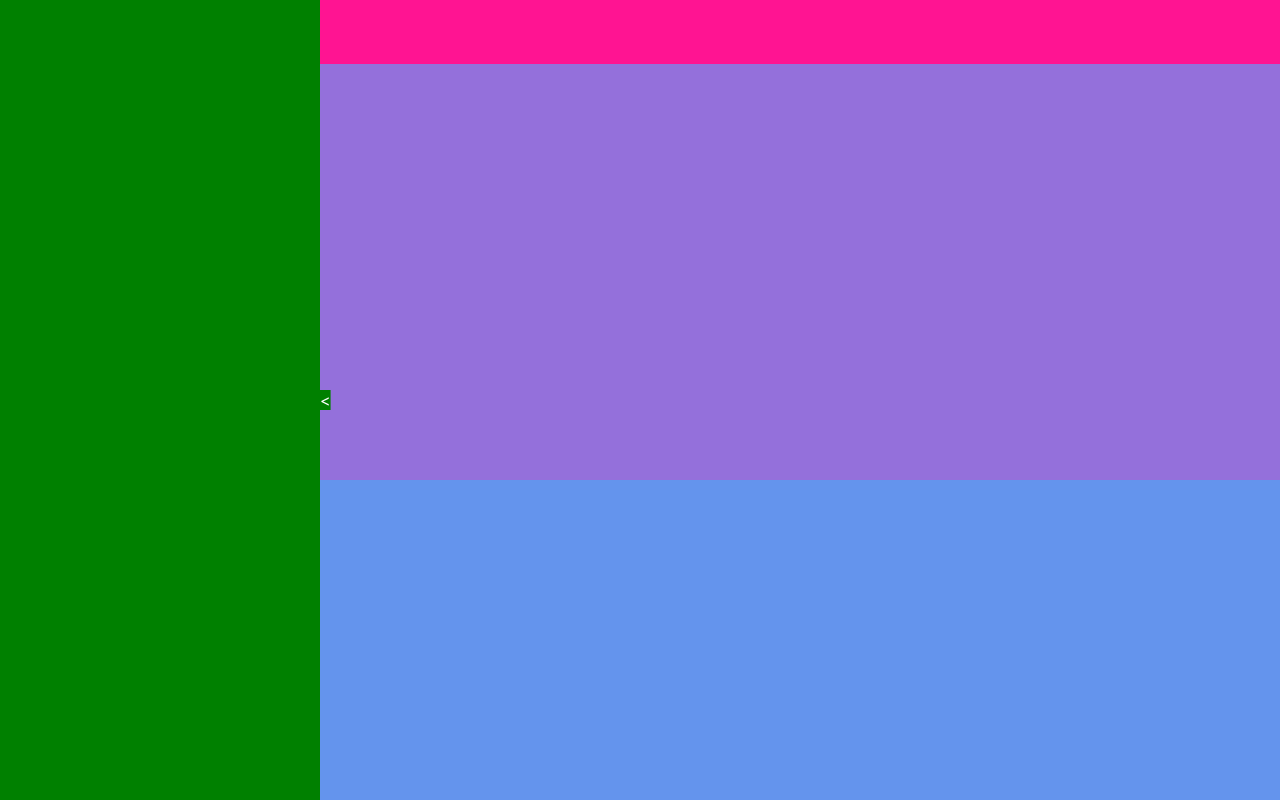
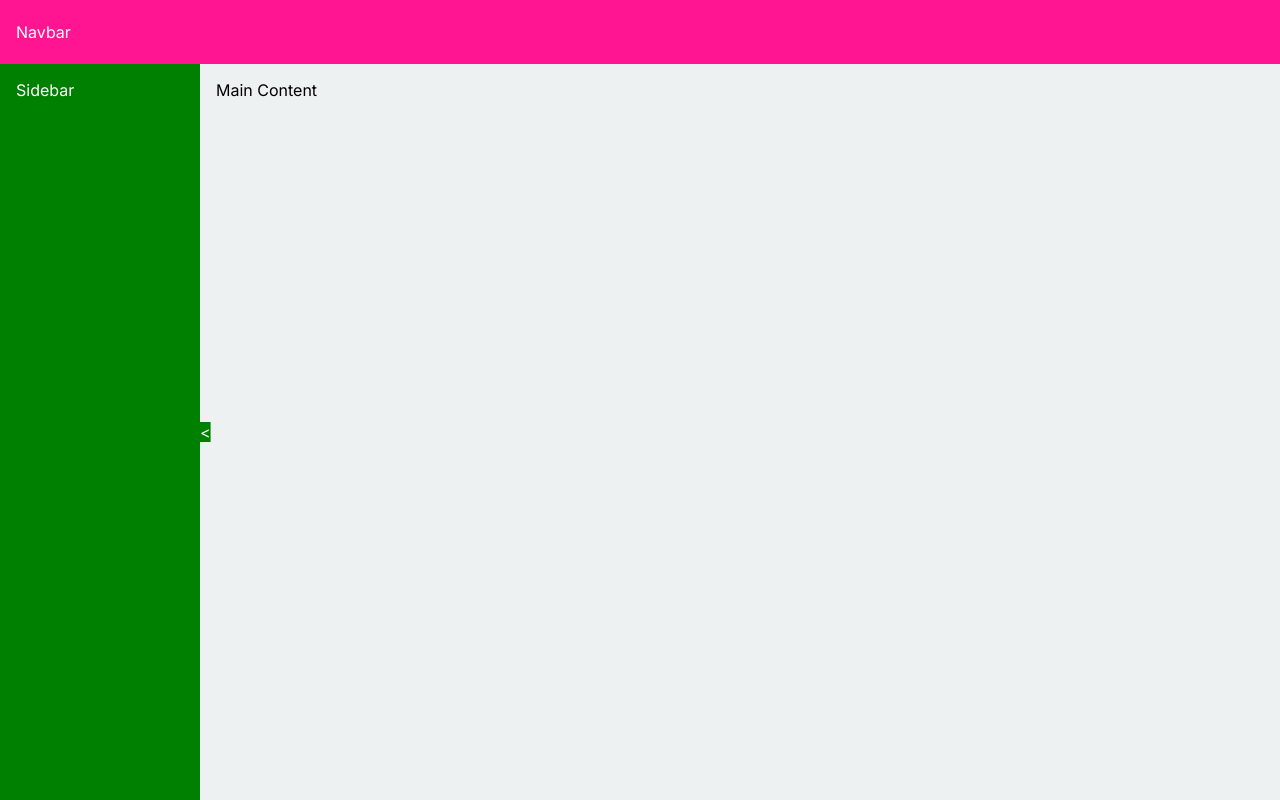
Before and after one commit to CodectiveOrg/pipelyze, a Next.js app: page /pipeline in a window 1280 px wide. Built offline with nearby package versions, Linux system fonts and the light colour scheme.

Commit message:
[USE] grid layout

```diff
--- a/src/app/pipeline/page.module.css
+++ b/src/app/pipeline/page.module.css
@@ -1,28 +1,37 @@
 .pipeline-page {
-  background-color: hsl(260deg 60% 65%);
+  display: grid;
+  grid-template-areas:
+    "navbar navbar"
+    "sidebar main";
+  grid-template-columns: 12.5rem 1fr;
+  grid-template-rows: 4rem 1fr;
 
   block-size: 100vh;
   inline-size: 100vw;
 
   nav {
+    grid-area: navbar;
+
     background-color: hsl(328deg 100% 54%);
+    color: hsl(0deg 0% 100%);
 
-    position: fixed;
-    inset-block-start: 0;
-    inset-inline: 0;
+    display: flex;
+    align-items: center;
 
-    block-size: 4rem;
+    padding: 0 1rem;
   }
 
   .sidebar {
+    grid-area: sidebar;
+
     background-color: hsl(120deg 100% 25%);
+    color: hsl(0deg 0% 100%);
 
-    position: fixed;
-    inset-block: 0;
-    inset-inline-start: 0;
-    z-index: 2;
+    position: relative;
 
-    inline-size: 20rem;
+    padding: 1rem;
+
+    /* inline-size: 20rem; */
 
     transition: transform 0.3s ease-in-out;
 
@@ -44,13 +53,11 @@
     }
   }
 
-  footer {
-    background-color: hsl(219deg 79% 66%);
+  main {
+    grid-area: main;
 
-    position: fixed;
-    inset-block-end: 0;
-    inset-inline: 0;
+    background-color: hsl(192deg 15% 94%);
 
-    block-size: 20rem;
+    padding: 1rem;
   }
 }
--- a/src/app/pipeline/page.tsx
+++ b/src/app/pipeline/page.tsx
@@ -15,13 +15,14 @@ export default function Page(): ReactNode {
 
   return (
     <div className={styles["pipeline-page"]}>
-      <nav>This is nav</nav>
+      <nav>Navbar</nav>
       <div className={clsx(styles.sidebar, !showSidebar && styles.closed)}>
+        Sidebar
         <button onClick={() => toggleSidebar()}>
           {showSidebar ? "<" : ">"}
         </button>
       </div>
-      <footer>This is footer</footer>
+      <main>Main Content</main>
     </div>
   );
 }
```
